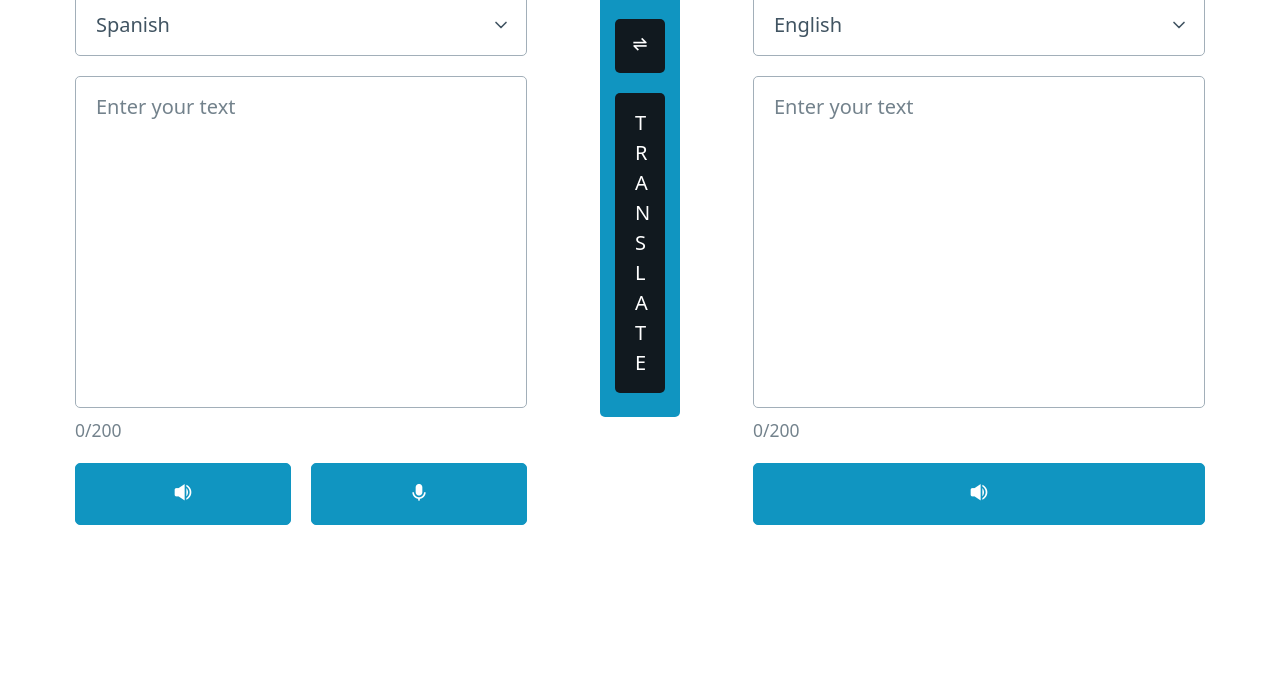
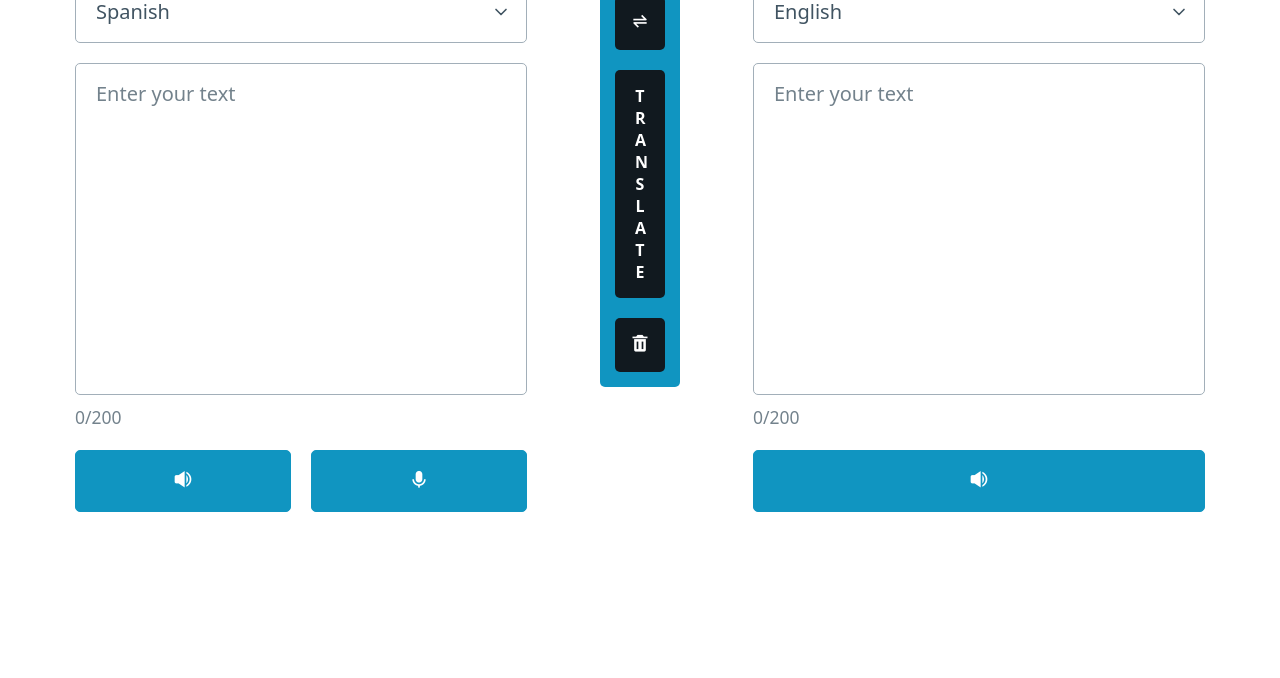
Before and after one commit to rubenmantilladev/app-translate-lenguage, a plain HTML site: page index.html in a window 1280 px wide. Shown: the part 153-831 px from the top of the page. After the commit the page ends 800 px from the top, so only its background shows below. Drawn offline with nearby package versions, Linux system fonts and the light colour scheme.

Commit message:
Translo Translator 1.1.0

```diff
--- a/index.html
+++ b/index.html
@@ -33,6 +33,7 @@
       <section class="btnsMain">
         <button class="iconButton" id="change"><i class='bx bx-transfer-alt'></i></button>
         <button class="translate">TRANSLATE</button>
+        <button class="iconButton trash" id="trash"><i class='bx bxs-trash'></i></button>
       </section>
 
       <section class="section texareaTo">
--- a/script.js
+++ b/script.js
@@ -11,6 +11,7 @@ const $translate = $(".translate");
 const $change = $("#change");
 const $from = $(".fromText");
 const $to = $(".toText");
+const $trash = $(".trash");
 // variables para lectores de voz
 const $readers = document.querySelectorAll(".read");
 // variables para los botones de lectura
@@ -107,3 +108,10 @@ $to.addEventListener("input", function (e) {
   const longActual = target.value.length;
   $contador2.innerHTML = `${longActual}/${longMax}`;
 });
+
+$trash.addEventListener("click", () => {
+  $from.value = "";
+  $to.value = "";
+  $contador1.innerHTML = `0/200`;
+  $contador2.innerHTML = `0/200`;
+});
--- a/style.css
+++ b/style.css
@@ -59,12 +59,36 @@ div.btn-solo {
   grid-template-columns: 1fr;
 }
 
+button {
+  transition: all 0.2s;
+}
+
+button.translate {
+  font-size: 0.7rem;
+  font-weight: bold;
+  line-height: 1.1rem;
+}
+button.translate:hover {
+  color: #e4c859;
+}
+
+button.trash:hover {
+  color: #e74c3c;
+}
+
+button#change:hover {
+  color: #3498db;
+}
+
 /*------------------------ MEDIA QUERYS --------------------*/
 @media (min-width: 768px) {
   .container {
     display: grid;
     grid-template-rows: 10% 90%;
     grid-template-columns: 40% 20% 40%;
+    height: 100vh;
+    row-gap: 1rem;
+    margin-top: -30px;
   }
 
   h1 {
@@ -78,27 +102,28 @@ div.btn-solo {
     flex-direction: column;
     justify-content: center;
     align-items: center;
-    height: 70%;
     width: 80px;
-    margin: 0 auto;
+    margin: 0 auto auto;
   }
 
-  #change {
+  #change,
+  #trash {
     padding: 12px 0;
   }
 
-  #change i {
+  #change i,
+  #trash i {
     transform: rotate(0deg);
+    font-size: 1rem;
   }
 
-  /* ------------------------------------------------------ */
+  button.translate {
+    font-size: 0.8rem;
+  }
 
   /* --------------------SECCION TEXTAREAS----------------- */
-
   section.texareaTo,
   section.texareaFrom {
     margin: 0;
   }
-
-  /* ------------------------------------------------------ */
 }
```
